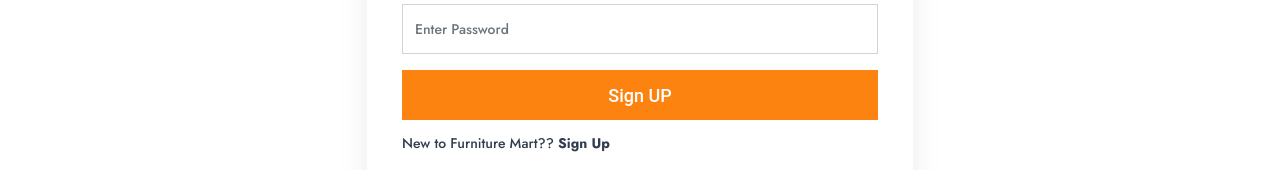
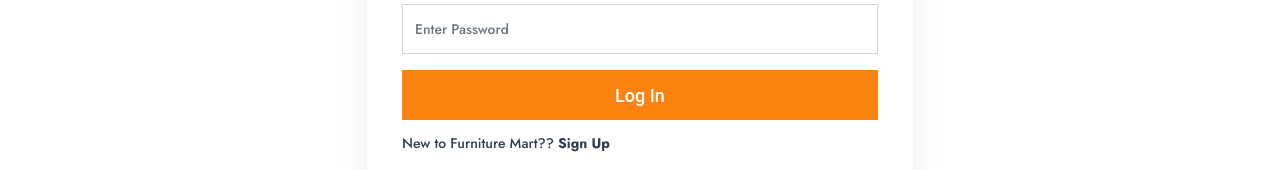
Before and after one commit to mirzanahid/furniture-mart-client, a React (Create React App) app: page /login in a window 1280 px wide. Shown: the part 353-523 px from the top of the page. Built offline with nearby package versions, Linux system fonts and the light colour scheme; no server answers.

Commit message:
login page added

```diff
--- a/src/App.css
+++ b/src/App.css
@@ -39,6 +39,10 @@
 }
 
 
+/* toaster design start */
+
+/* toaster design end */
+
 /* responsive start */
 @media only screen and (max-width: 767.98px){
   .regular-btn {
--- a/src/App.js
+++ b/src/App.js
@@ -1,3 +1,4 @@
+import { Toaster } from 'react-hot-toast';
 import { RouterProvider } from 'react-router-dom';
 import './App.css';
 import { router } from './routes/Route';
@@ -6,6 +7,26 @@ function App() {
   return (
     <div className='App'>
       <RouterProvider router={router}></RouterProvider>
+      <Toaster
+        toastOptions={{
+          success: {
+            style: {
+              background: 'green',
+              color: '#ffffff',
+              fontFamily: 'Jost',
+              fontSize: '16px'
+            },
+          },
+          error: {
+            style: {
+              background: 'red',
+              color: '#ffffff',
+              fontFamily: 'Jost',
+              fontSize: '16px'
+            },
+          },
+        }}
+      />
     </div>
   );
 }
--- a/src/pages/Shared/Login/Login.js
+++ b/src/pages/Shared/Login/Login.js
@@ -5,6 +5,7 @@ import { Link } from 'react-router-dom';
 import { Col, Container, Row } from 'react-bootstrap';
 import googleicon from '../../../assets/google.png';
 import { AuthContext } from '../../../contexts/AuthProvider/AuthProvider';
+import toast from 'react-hot-toast';
 
 const Login = () => {
     const { register, handleSubmit, formState: { errors } } = useForm();
@@ -17,6 +18,7 @@ const Login = () => {
             .then(result => {
                 const user = result.user;
                 console.log(user)
+                toast.success('Login successful.')
             })
             .catch(error => {
                 console.error(error.message);
@@ -46,7 +48,7 @@ const Login = () => {
                                 {errors.password && <p className='error-text' role="alert">{errors.password?.message}</p>}
                                 <p className='error-text' role="alert">{loginError}</p>
 
-                                <input className='submit-btn' value="Sign UP" type="submit" />
+                                <input className='submit-btn' value="Log In" type="submit" />
                                 <p className='signUp-foot mt-3'>New to Furniture Mart?? <Link className='form-footer-link' to={'/signup'}>Sign Up</Link></p>
                                 <p className='or'>Or</p>
 
--- a/src/pages/Shared/Signup/Signup.js
+++ b/src/pages/Shared/Signup/Signup.js
@@ -6,18 +6,19 @@ import { Col, Container, Row } from 'react-bootstrap';
 import googleicon from '../../../assets/google.png';
 import './Signup.css'
 import { AuthContext } from '../../../contexts/AuthProvider/AuthProvider';
+import toast from 'react-hot-toast';
 
 const Signup = () => {
     const { createUser, updateUser } = useContext(AuthContext)
     const { register, formState: { errors }, watch, handleSubmit } = useForm();
-
+    const [signUpError,setSignUpError] = useState('')
     const handleSignIn = data => {
-        console.log(data)
-
+        setSignUpError('')
         createUser(data.email, data.password)
             .then(result => {
                 const user = result.user;
                 console.log(user)
+                toast.success('sign up successful.')
                 const userInfo = {
                     displayName: data.name
                 }
@@ -25,7 +26,13 @@ const Signup = () => {
                     .then(() => { })
                     .catch(error => console.log(error))
             })
-            .catch(error => console.error(error))
+            .catch(error =>{
+                 console.error(error)
+                 if(error.message){
+                    setSignUpError('This email already in used please try another. ')
+                 }
+
+                })
     }
     return (
         <div className='furnitureMart-form'>
@@ -71,6 +78,7 @@ const Signup = () => {
 
                                     }
                                 </Form.Group>
+                                <p className='error-text' role="alert">{signUpError}</p>
                                 <input className='submit-btn' value="Sign UP" type="submit" />
                                 <p className='signUp-foot mt-3'>Already have an account? <Link className='form-footer-link' to={'/login'}>Log in</Link></p>
                                 <p className='or'>Or</p>
```
